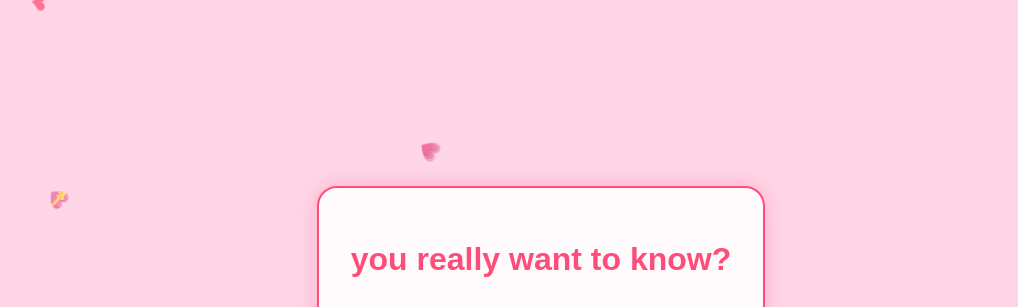
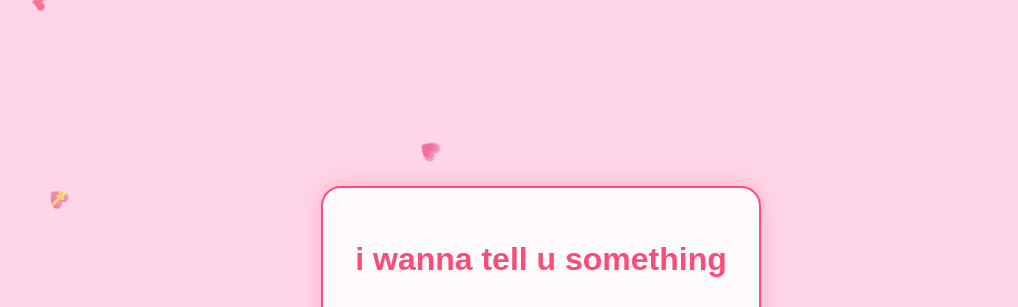
Before and after one commit to neroxava/boyversion, a website: page index.html in a window 1280 px wide. Shown: the top 307 px of the page, without its empty margins (99-1117 px from the left). Drawn offline with Linux system fonts and the light colour scheme; grey boxes are pictures that could not be loaded.

Commit message:
Update index.html

```diff
--- a/index.html
+++ b/index.html
@@ -12,7 +12,7 @@
         <source src="https://media-hosting.imagekit.io//57d9b82542f24b31/wannabeyours.mp4?Expires=1834834240&Key-Pair-Id=K2ZIVPTIP2VGHC&Signature=fLWj0s-DFN0BYhACzcL2Vt6ns3P8OmnzOirGVSK1ntGY0QYL0c7qPjnfzsffd9Fz9SIj71ykx1RLCoDfTwvwTMBGnRQmkpfuTMp5ooR3SNK3Ql-9KF254A2SyHAzKUGdd~v7NsMUpUILrykwbM-B-hU0C31HZrhgvLd4-4~wk7xdS-TZ~pgfHGWuwqZR3-ya1adDQQ6hLAcAiRPQsy2H~4b4lbhdbXSnCdWjCuxb7zMHdIwEqJk3vwvyqHhoY4-HNtlTJXoCj54FPpqSaLBrcCkNsz-d3oUxUztdeYggJVROeUvEiaf1nZ5IlQdm0vrJzbtE93zAZnXHfEE26VZlzg__" type="video/mp4">
     </audio>
     <div class="container">
-        <h1 class="title">you really want to know?</h1>
+        <h1 class="title">i wanna tell u something</h1>
         <img src="https://files.catbox.moe/vc1jpx.jpeg" alt="cute-image">
         <div class="buttons">
             <button class="btn yes-btn">YES</button>
```
